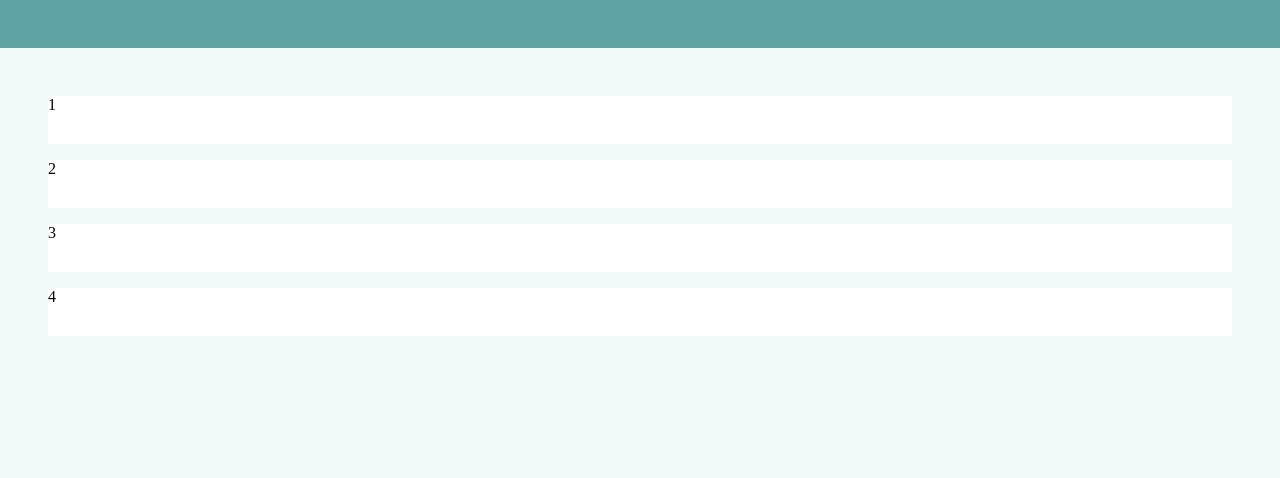
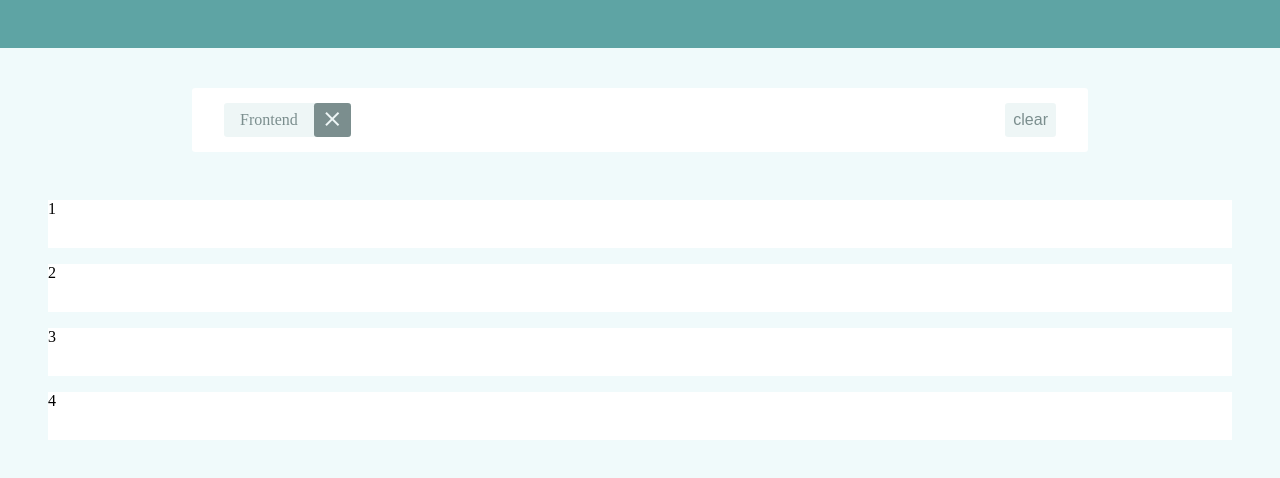
Before and after one commit to CICCC-WMAD-students/job-list-JSON, a plain HTML site: page src/index.html in a window 1280 px wide. Drawn offline with nearby package versions, Linux system fonts and the light colour scheme.

Commit message:
added html and css for filter

```diff
--- a/src/css/style.css
+++ b/src/css/style.css
@@ -12,6 +12,62 @@ body {
   width: 100%;
   height: 3rem;
 }
+
+/* Style for Filter-bar */
+.filter {
+  width: 70%;
+  background-color: rgb(255, 255, 255);
+  border-radius: 0.2rem;
+  align-items: center;
+  display: flex;
+  justify-content: space-between;
+  padding: 15px 0px;
+  margin-top: 2.5rem;
+  margin-right: auto;
+  margin-left: auto;
+}
+
+.filter__field {
+  margin-left: 1rem;
+  font-size: 1rem;
+}
+
+.filter__element_container {
+  background-color: hsl(180, 31%, 95%);
+  border-radius: 0.2rem;
+  display: flex;
+  justify-content: space-around;
+  margin-left: 2rem;
+}
+
+.filter__element_name {
+  color: hsl(180, 8%, 52%);
+  font-size: 1rem;
+  padding: 0.5rem 1rem;
+}
+
+.filter__element_delete {
+  background-color: hsl(180, 8%, 52%);
+  border-radius: 0.2rem;
+  text-align: center;
+  color: hsl(180, 31%, 95%);
+  font-size: 1rem;
+  padding: 0.2rem 0.4rem 0.1rem;
+}
+
+.filter__element_delete:hover {
+  background-color: hsl(180, 14%, 20%);
+}
+
+.filter__clear_btn {
+  background-color: hsl(180, 31%, 95%);
+  color: hsl(180, 8%, 52%);
+  border-radius: 0.2rem;
+  margin-right: 2rem;
+  padding: 0.5rem;
+  font-size: 1rem;
+}
+
 .container {
   margin: auto 3rem;
   margin-top: 3rem;
--- a/src/index.html
+++ b/src/index.html
@@ -8,12 +8,34 @@
     <meta charset="utf-8" />
     <link href="./css/style.css" rel="stylesheet" />
     <link href="./css/grids.css" rel="stylesheet" />
+    <link
+      href="https://fonts.googleapis.com/icon?family=Material+Icons"
+      rel="stylesheet"
+    />
     <meta name="viewport" content="width=device-width, initial-scale=1.0" />
     <script src="./js/script.js"></script>
   </head>
   <body>
     <header class="header"></header>
+
     <main>
+      <div class="filter">
+        <!-- <input
+          type="text"
+          class="filter__field"
+          placeholder="Search for jobs..."
+        /> -->
+        <div class="filter__element_container">
+          <div class="filter__element_name">Frontend</div>
+          <button class="filter__element_delete">
+            <span class="material-icons"> clear </span>
+          </button>
+        </div>
+        <button class="filter__clear_btn">
+          <span>clear</span>
+        </button>
+      </div>
+
       <div class="container">
         <ul class="items">
           <li class="item-list">1</li>
```
